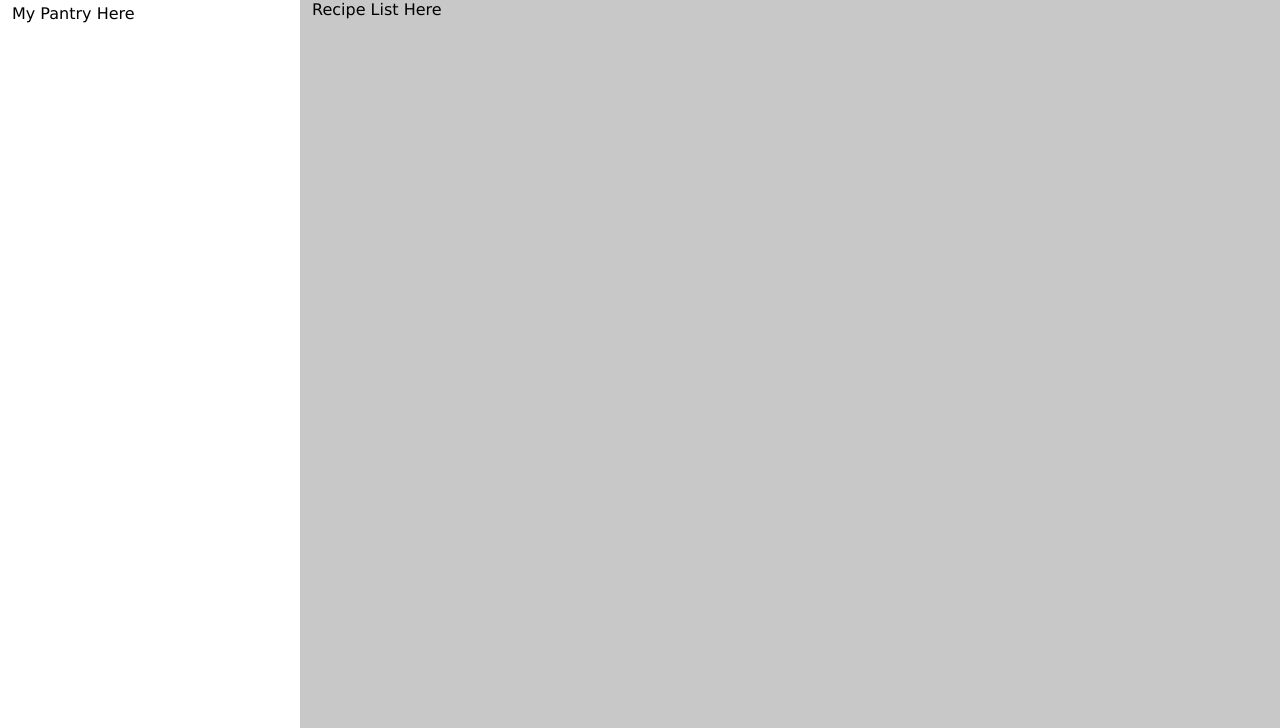
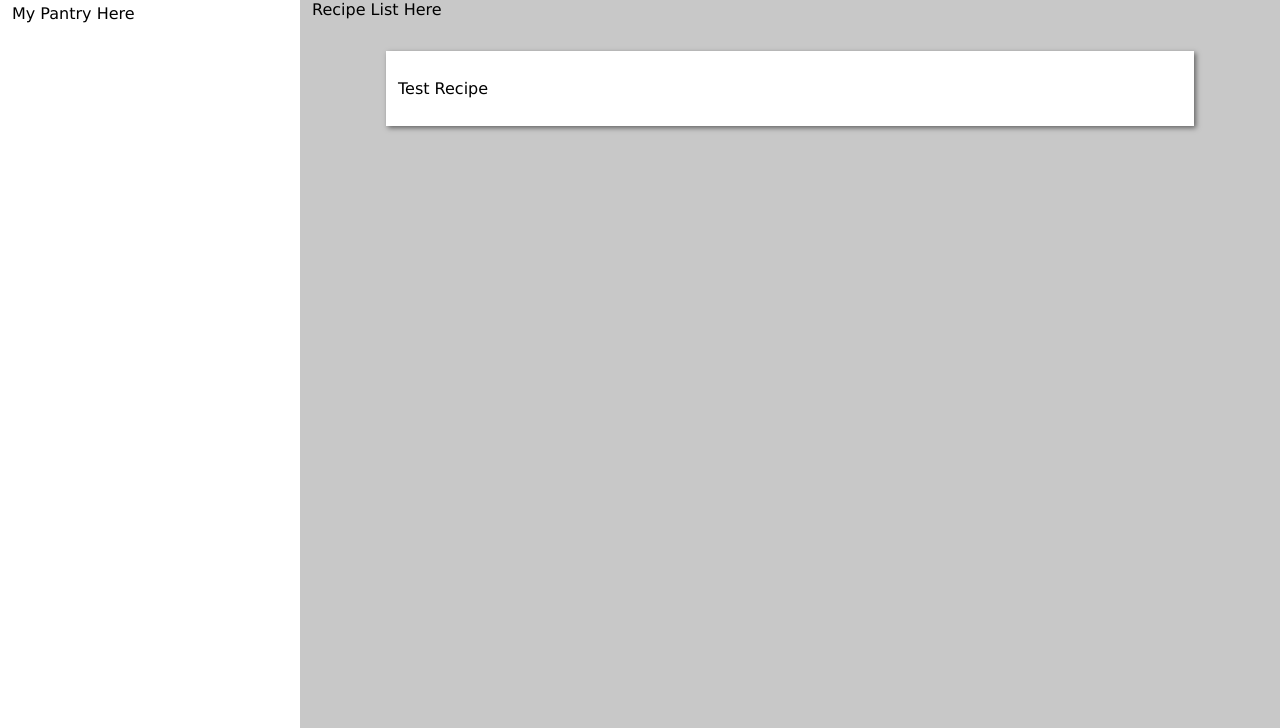
Before and after one commit to crazyrecipes/frontend_prototype_archive, a plain HTML site: page prototype/index.html in a window 1280 px wide. Shown: the part 72-800 px from the top of the page. Drawn offline with Linux system fonts and the light colour scheme.

Commit message:
add recipe preview

```diff
--- a/prototype/index.html
+++ b/prototype/index.html
@@ -29,5 +29,8 @@
 
     <div class="app_main">
         <div class="content">Recipe List Here</div>
+        <div class="recipe_preview">
+            <p>Test Recipe</p>
+        </div>
     </div>
 </html>
--- a/prototype/style.css
+++ b/prototype/style.css
@@ -48,7 +48,7 @@ body {
     padding: 0;
     padding-top: 60px;
     margin-left: 300px;
-    min-width: 800px;
+    min-width: 600px;
 }
 
 .content {
@@ -60,7 +60,6 @@ body {
     margin: 16px 8px;
     padding: 4px 8px;
     border: 1px solid black;
-    border-radius: 5px;
 }
 
 .logo {
@@ -68,3 +67,12 @@ body {
     height: 60px;
     width: auto;
 }
+
+.recipe_preview {
+    width: 80%;
+    max-width: 800px;
+    padding: 12px;
+    margin: 20px auto;
+    background: white;
+    box-shadow: 2px 2px 5px rgba(0,0,0,0.5);
+}
```
